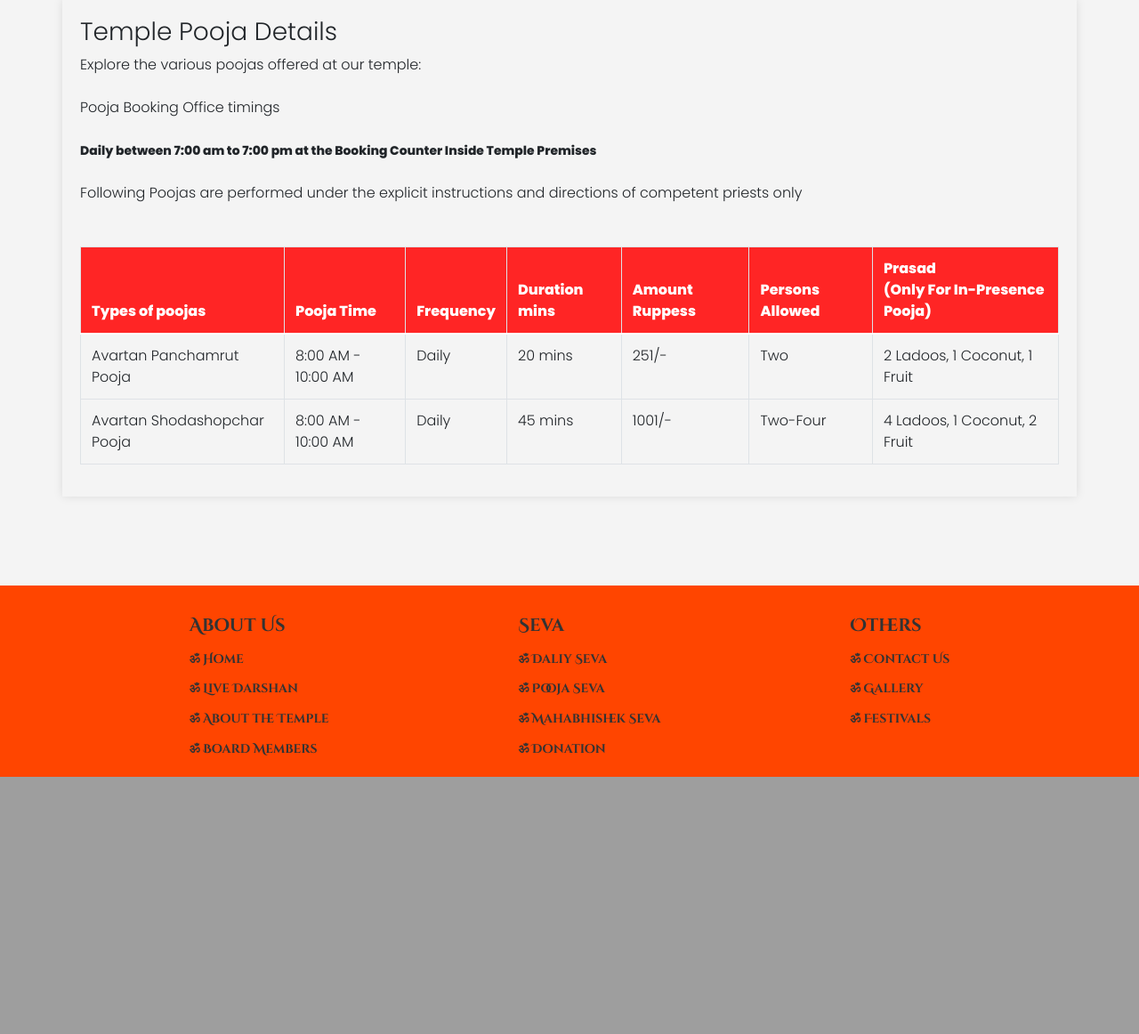
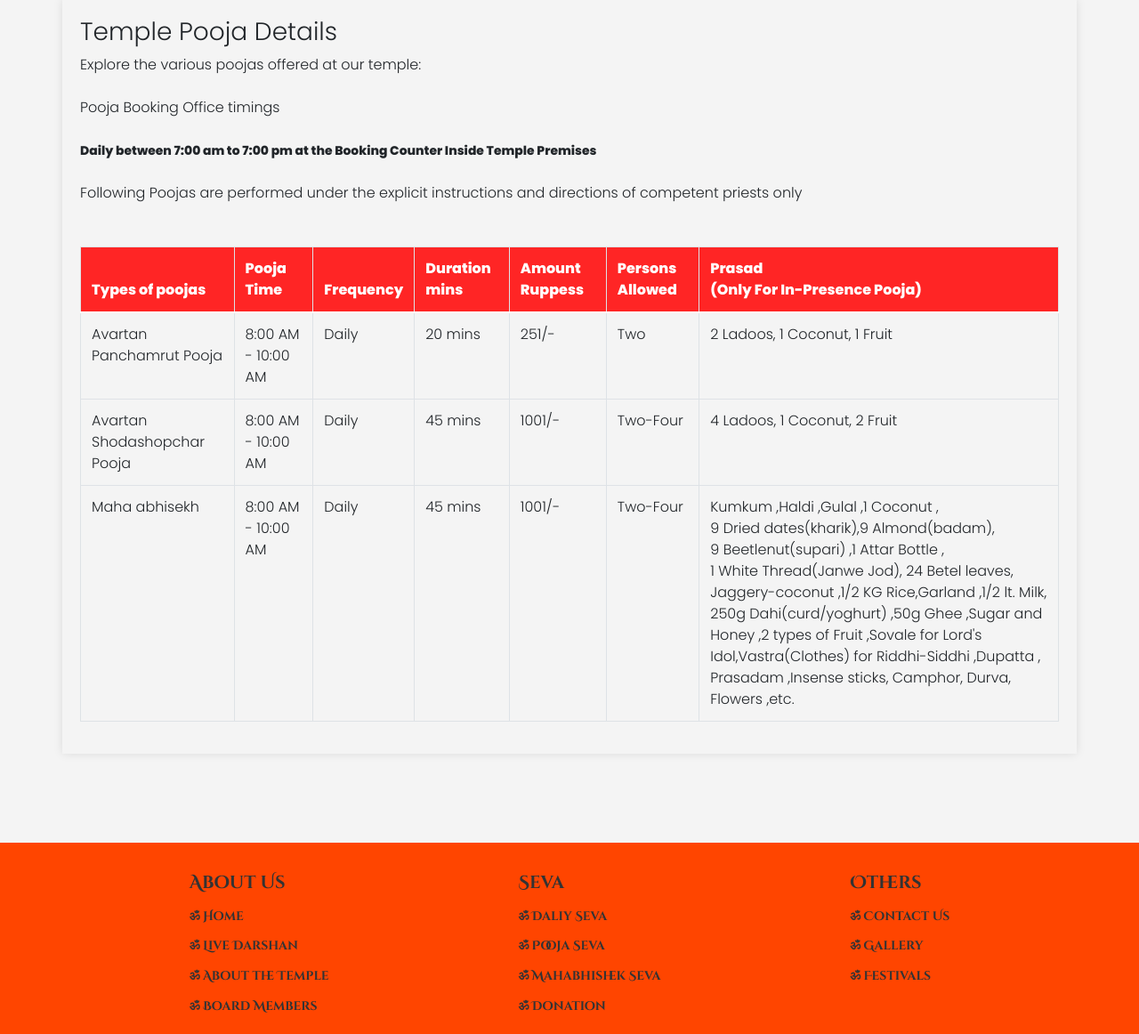
Before and after one commit to prathamk1483/latest, a Django app: page /poojadetails/ in a window 1280 px wide. Shown: the part 1009-2171 px from the top of the page at 89% size. Before the commit the page ends 1882 px from the top, so only its background shows below. Run offline with Django 4.2, Linux system fonts and the light colour scheme; some libraries are stand-ins or nearby versions.

Commit message:
Update pooja.html

```diff
--- a/templates/English/pooja.html
+++ b/templates/English/pooja.html
@@ -69,6 +69,15 @@
                     <td>Two-Four</td>
                     <td>4 Ladoos, 1 Coconut, 2 Fruit</td>
                 </tr>
+                <tr>
+                    <td>Maha abhisekh</td>
+                    <td>8:00 AM - 10:00 AM</td>
+                    <td>Daily</td>
+                    <td>45 mins</td>
+                    <td>1001/-</td>
+                    <td>Two-Four</td>
+                    <td>Kumkum ,Haldi ,Gulal ,1 Coconut ,<br>9 Dried dates(kharik),9 Almond(badam),<br>9 Beetlenut(supari)  ,1 Attar Bottle ,<br>1 White Thread(Janwe Jod), 24 Betel leaves,<br>Jaggery-coconut ,1/2 KG Rice,Garland ,1/2 lt. Milk,<br>250g Dahi(curd/yoghurt) ,50g Ghee ,Sugar and Honey ,2 types of Fruit ,Sovale for Lord's Idol,Vastra(Clothes) for Riddhi-Siddhi ,Dupatta , Prasadam ,Insense sticks, Camphor, Durva,<br>Flowers ,etc. </td>
+                </tr>
                 <!-- Add more rows as needed -->
             </tbody>
         </table>
```
